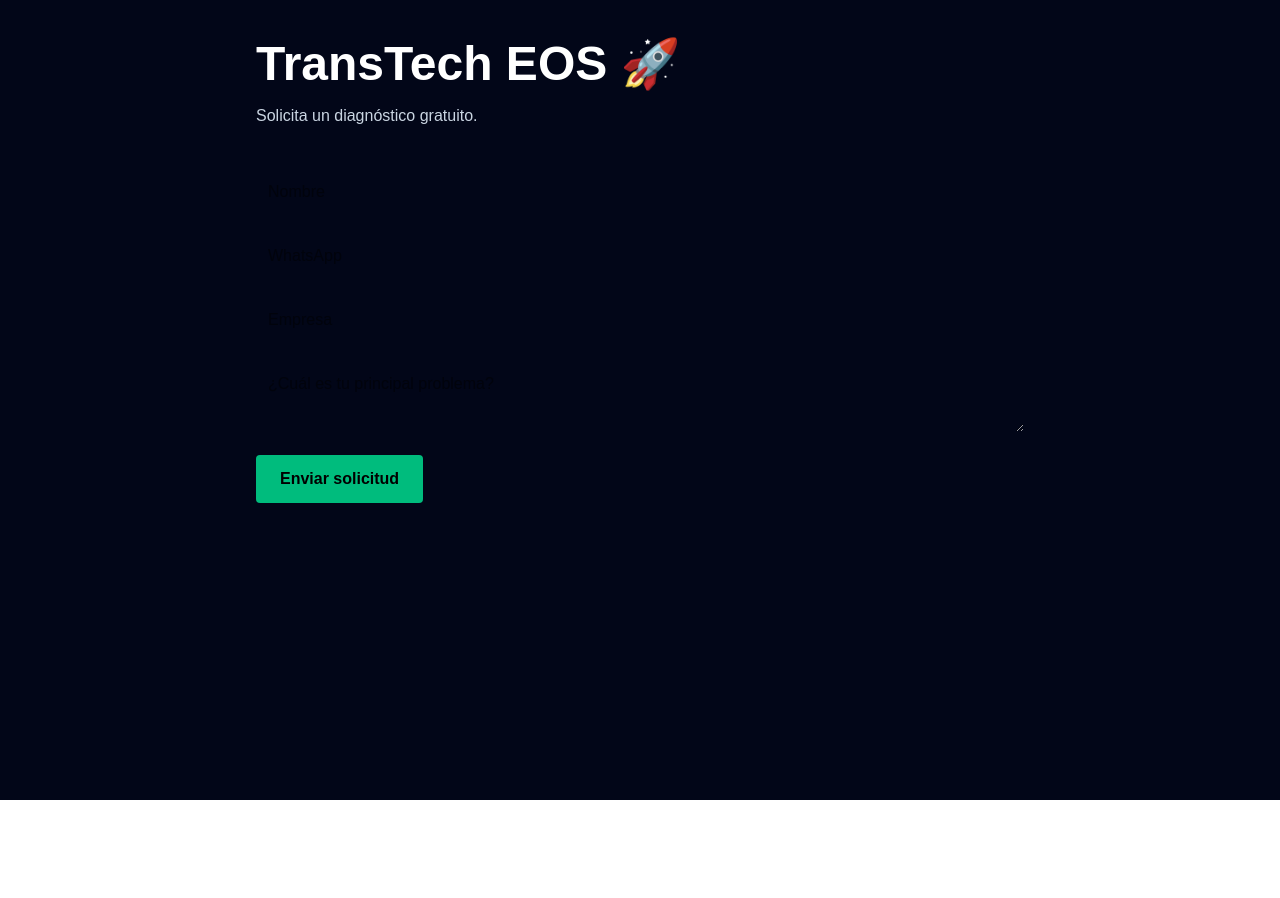
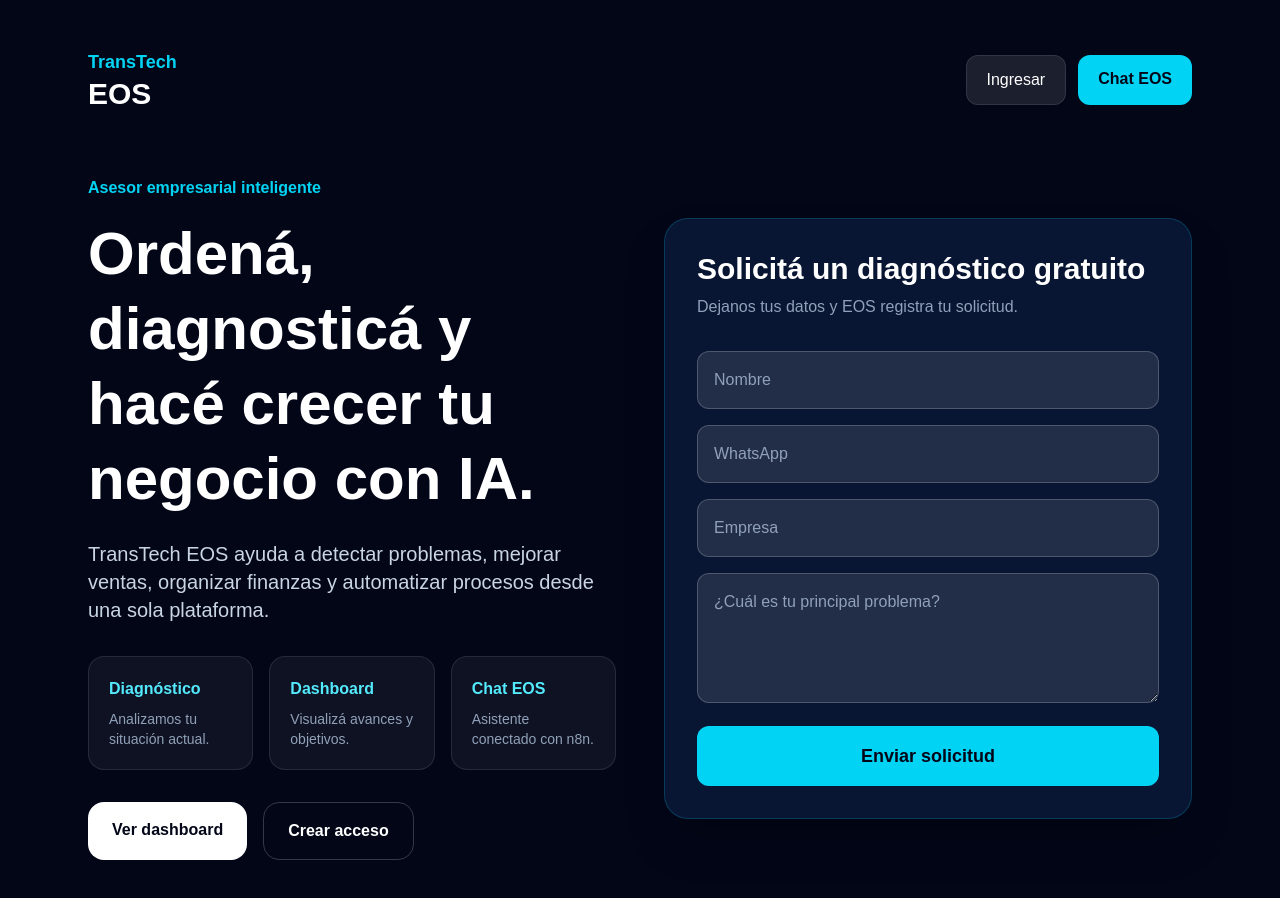
Before and after one commit to barretoa109-dot/transtech-eos, a Next.js app: page / in a window 1280 px wide. Shown: the top 898 px of the page. Before the commit the page ends 800 px from the top, so only its background shows below. Built offline with nearby package versions, Linux system fonts and the light colour scheme; no server answers.

Commit message:
Mejorar landing principal

```diff
--- a/app/page.tsx
+++ b/app/page.tsx
@@ -8,8 +8,16 @@ export default function Home() {
   const [whatsapp, setWhatsapp] = useState("");
   const [empresa, setEmpresa] = useState("");
   const [problema, setProblema] = useState("");
+  const [enviando, setEnviando] = useState(false);
 
   async function enviarLead() {
+    if (!nombre || !whatsapp || !problema) {
+      alert("Completá nombre, WhatsApp y problema principal.");
+      return;
+    }
+
+    setEnviando(true);
+
     const { error } = await supabase.from("leads").insert([
       {
         nombre,
@@ -19,13 +27,15 @@ export default function Home() {
       },
     ]);
 
+    setEnviando(false);
+
     if (error) {
-      alert("Error al guardar");
+      alert("Error al guardar. Revisá Supabase.");
       console.log(error);
       return;
     }
 
-    alert("Lead registrado correctamente");
+    alert("Solicitud enviada correctamente.");
 
     setNombre("");
     setWhatsapp("");
@@ -34,42 +44,94 @@ export default function Home() {
   }
 
   return (
-    <main className="min-h-screen bg-slate-950 text-white p-10">
-      <div className="max-w-3xl mx-auto">
+    <main className="min-h-screen bg-[#020617] text-white">
+      <section className="max-w-6xl mx-auto px-6 py-12">
+        <nav className="flex justify-between items-center mb-16">
+          <div>
+            <p className="text-cyan-400 font-bold text-lg">TransTech</p>
+            <h1 className="text-3xl font-black">EOS</h1>
+          </div>
 
-        <h1 className="text-5xl font-bold mb-4">
-          TransTech EOS 🚀
-        </h1>
+          <div className="flex gap-3">
+            <a href="/login" className="px-5 py-3 rounded-xl bg-white/10 border border-white/10">
+              Ingresar
+            </a>
+            <a href="/eos" className="px-5 py-3 rounded-xl bg-cyan-400 text-slate-950 font-bold">
+              Chat EOS
+            </a>
+          </div>
+        </nav>
 
-        <p className="mb-10 text-slate-300">
-          Solicita un diagnóstico gratuito.
+        <div className="grid lg:grid-cols-2 gap-12 items-center">
+          <div>
+            <p className="text-cyan-400 font-bold mb-4">Asesor empresarial inteligente</p>
+
+            <h2 className="text-5xl md:text-6xl font-black leading-tight mb-6">
+              Ordená, diagnosticá y hacé crecer tu negocio con IA.
+            </h2>
+
+            <p className="text-slate-300 text-xl mb-8">
+              TransTech EOS ayuda a detectar problemas, mejorar ventas, organizar finanzas
+              y automatizar procesos desde una sola plataforma.
+            </p>
+
+            <div className="grid md:grid-cols-3 gap-4 mb-8">
+              <div className="bg-white/5 border border-white/10 rounded-2xl p-5">
+                <h3 className="font-bold text-cyan-300">Diagnóstico</h3>
+                <p className="text-slate-400 text-sm mt-2">Analizamos tu situación actual.</p>
+              </div>
+
+              <div className="bg-white/5 border border-white/10 rounded-2xl p-5">
+                <h3 className="font-bold text-cyan-300">Dashboard</h3>
+                <p className="text-slate-400 text-sm mt-2">Visualizá avances y objetivos.</p>
+              </div>
+
+              <div className="bg-white/5 border border-white/10 rounded-2xl p-5">
+                <h3 className="font-bold text-cyan-300">Chat EOS</h3>
+                <p className="text-slate-400 text-sm mt-2">Asistente conectado con n8n.</p>
+              </div>
+            </div>
+
+            <div className="flex gap-4">
+              <a href="/dashboard" className="px-6 py-4 rounded-2xl bg-white text-slate-950 font-bold">
+                Ver dashboard
+              </a>
+              <a href="/login" className="px-6 py-4 rounded-2xl border border-white/20 font-bold">
+                Crear acceso
+              </a>
+            </div>
+          </div>
+
+          <div className="bg-[#091633] border border-cyan-400/20 rounded-3xl p-8 shadow-2xl">
+            <h3 className="text-3xl font-black mb-2">Solicitá un diagnóstico gratuito</h3>
+            <p className="text-slate-400 mb-8">
+              Dejanos tus datos y EOS registra tu solicitud.
             </p>
 
             <div className="space-y-4">
-
               <input
-            className="w-full p-3 rounded text-black"
+                className="w-full p-4 rounded-xl bg-white/10 border border-white/20 text-white placeholder-slate-400 outline-none"
                 placeholder="Nombre"
                 value={nombre}
                 onChange={(e) => setNombre(e.target.value)}
               />
 
               <input
-            className="w-full p-3 rounded text-black"
+                className="w-full p-4 rounded-xl bg-white/10 border border-white/20 text-white placeholder-slate-400 outline-none"
                 placeholder="WhatsApp"
                 value={whatsapp}
                 onChange={(e) => setWhatsapp(e.target.value)}
               />
 
               <input
-            className="w-full p-3 rounded text-black"
+                className="w-full p-4 rounded-xl bg-white/10 border border-white/20 text-white placeholder-slate-400 outline-none"
                 placeholder="Empresa"
                 value={empresa}
                 onChange={(e) => setEmpresa(e.target.value)}
               />
 
               <textarea
-            className="w-full p-3 rounded text-black"
+                className="w-full p-4 rounded-xl bg-white/10 border border-white/20 text-white placeholder-slate-400 outline-none min-h-[130px]"
                 placeholder="¿Cuál es tu principal problema?"
                 value={problema}
                 onChange={(e) => setProblema(e.target.value)}
@@ -77,14 +139,15 @@ export default function Home() {
 
               <button
                 onClick={enviarLead}
-            className="bg-emerald-500 text-black px-6 py-3 rounded font-bold"
+                disabled={enviando}
+                className="w-full bg-cyan-400 text-slate-950 py-4 rounded-xl font-black text-lg disabled:opacity-60"
               >
-            Enviar solicitud
+                {enviando ? "Enviando..." : "Enviar solicitud"}
               </button>
-
             </div>
-
           </div>
+        </div>
+      </section>
     </main>
   );
 }
```
Lines whose indentation alone changed are shown as unchanged.
